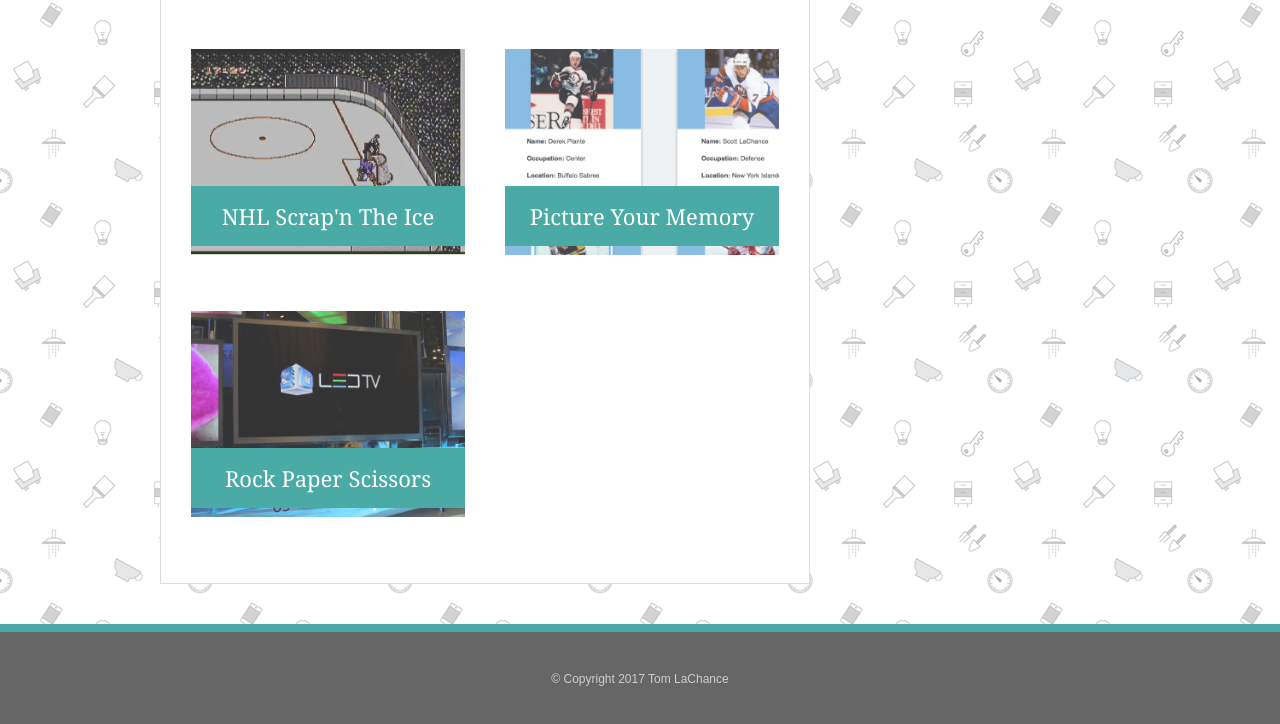
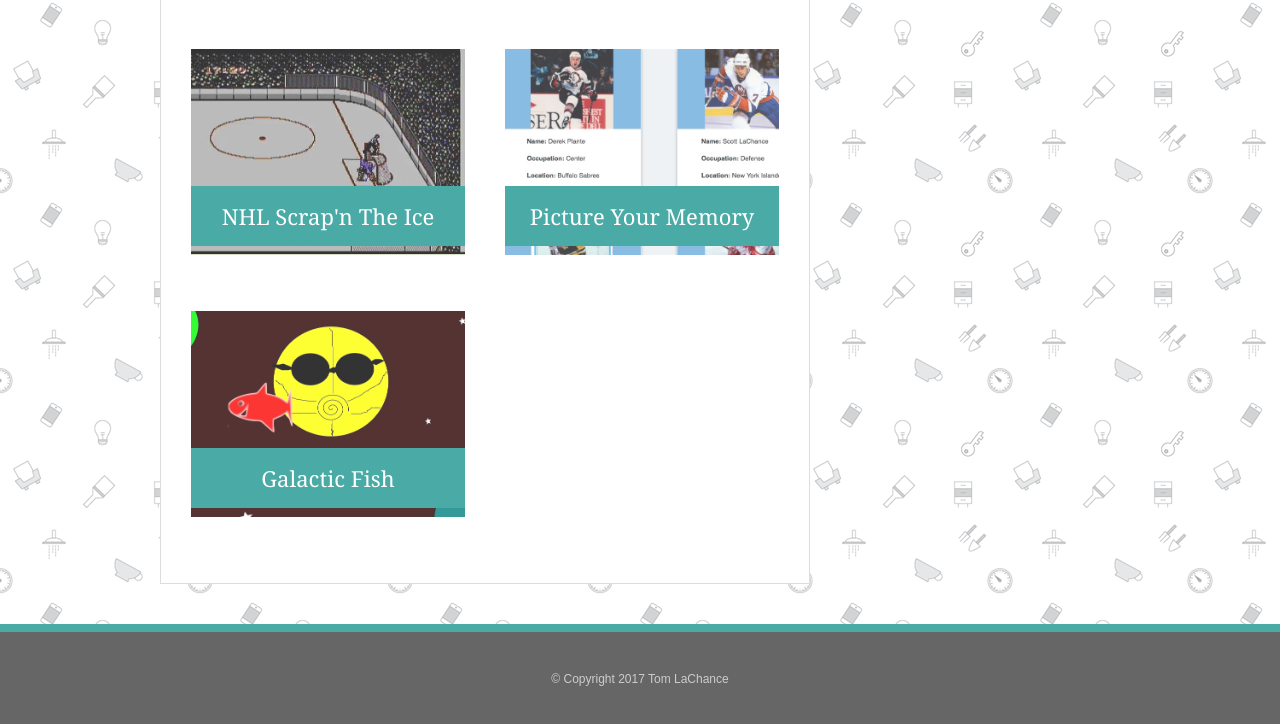
Before and after one commit to guitarlanguage/Responsive-Portfolio, a plain HTML site: page portfolio.html in a window 1280 px wide. Shown: the part 485-1209 px from the top of the page. Drawn offline with Linux system fonts and the light colour scheme.

Commit message:
added galactic fish to portfolio

```diff
--- a/portfolio.html
+++ b/portfolio.html
@@ -35,31 +35,35 @@
 				<h1>Portfolio</h1>
 
 				<div class="work">
-					<a href="https://safe-depths-69458.herokuapp.com/" target="_blank"><img src="assets/images/burger640.jpeg" alt="Burger Mania">
+					<a href="https://safe-depths-69458.herokuapp.com/" target="_blank">
+						<img src="assets/images/burger640.jpeg" alt="Burger Mania">
 						<h3>Burger Mania</h3>
 					</a>
 				</div>
 
 				<div class="work">
-					<a href="https://ccbcstatistics.herokuapp.com/" target="_blank"><img src="assets/images/ccb640.jpeg" alt="CCBC Statistics">
+					<a href="https://ccbcstatistics.herokuapp.com/" target="_blank">
+						<img src="assets/images/ccb640.jpeg" alt="CCBC Statistics">
 						<h3>CCBC Statistics</h3>
 					</a>
 				</div>
 				<div class="work">
-					<a href="https://mongggo-scrape.herokuapp.com/" target="_blank"><img src="assets/images/nhlScrape.jpeg" alt="RPG Game">
+					<a href="https://mongggo-scrape.herokuapp.com/" target="_blank">
+						<img src="assets/images/nhlScrape.jpeg" alt="RPG Game">
 						<h3>NHL Scrap'n The Ice</h3>
 					</a>
 				</div>
 
 				<div class="work">
-					<a href="https://jolly-jackson-7f1733.netlify.com/" target="_blank"><img src="assets/images/pMemory.jpeg" alt="Picture Your Memory">
+					<a href="https://jolly-jackson-7f1733.netlify.com/" target="_blank">
+						<img src="assets/images/pMemory.jpeg" alt="Picture Your Memory">
 						<h3>Picture Your Memory</h3>
 					</a>
 				</div>
 				<div class="work">
-					<img src="assets/images/technics-q-c-640-480-9.jpg" alt="Rock Paper Scissors">
-
-					<h3>Rock Paper Scissors</h3>
+					<a href="https://guitarlanguage.github.io/GalacticFish/" target="_blank">
+						<img src="assets/images/galacticFish.jpeg" alt="Galactic Fish">
+						<h3>Galactic Fish</h3>
 				</div>
 
 			</section>
```
Also changed, not shown: assets/images/galacticFish.jpeg (added). Lines whose indentation alone changed are shown as unchanged.
